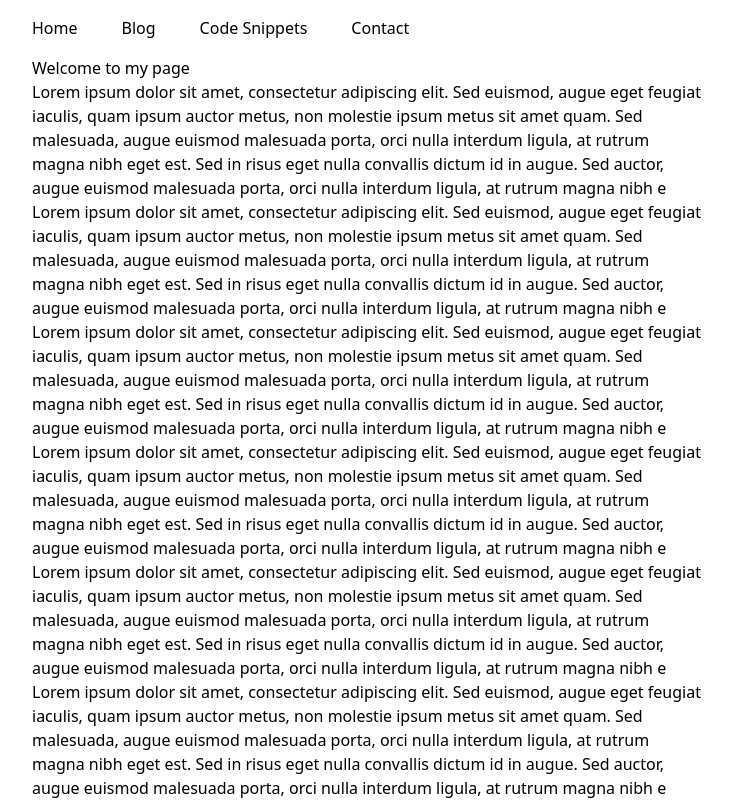
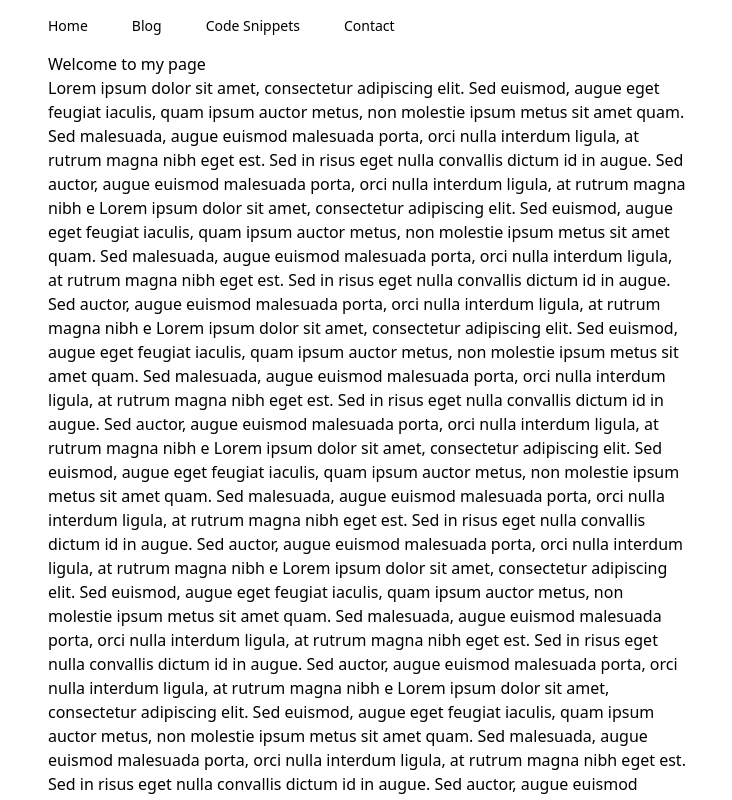
Before and after one commit to brandonleetran/brandonleetran, a Next.js app: page / in a window 1280 px wide. Shown: the whole page, without its empty margins (272-1004 px from the left). Built offline with nearby package versions, Linux system fonts and the light colour scheme.

Commit message:
feat: added glassmorphism hover effects for nav

```diff
--- a/app/layout.tsx
+++ b/app/layout.tsx
@@ -13,7 +13,7 @@ export default function RootLayout({
     <html className="text-3x h-screen overflow-auto">
       <body className="text-black bg-white h-screen w-full overflow-auto">
         <Navigation/>
-        <main className="max-w-2xl m-auto">
+        <main className="max-w-2xl m-auto px-4">
           {children}
         </main>
         <Footer/>
--- a/app/navbar.tsx
+++ b/app/navbar.tsx
@@ -12,24 +12,24 @@ const Navigation = () => {
           </div>
 
           <div className="w-full flex-grow lg:flex lg:items-center lg:w-auto hidden lg:block mt-2 lg:mt-0 bg-transparent text-white p-4 lg:p-0 z-20" id="nav-content">
-          <ul className="list-reset lg:flex flex-1 items-center text-left">
+          <ul className="text-sm font-normal list-reset lg:flex flex-1 items-center text-left">
               <li className="mr-3">
-                <Link className="inline-block py-2 pr-4 text-black font-medium no-underline hover:bg-sky-700" href="/">
+                <Link className="inline-block py-2 px-4 text-black no-underline hover:rounded-md hover:bg-stone-200 transition-all duration-300" href="/">
                   Home
                 </Link>
               </li>
               <li className="mr-3">
-              <Link className="link-item inline-block text-black no-underline hover:text-gray-800 hover:text-underline py-2 px-4 hover:bg-sky-700" href="/blog">
+              <Link className="link-item inline-block text-black no-underline hover:text-gray-800 hover:text-underline py-2 px-4 hover:bg-stone-200 hover:rounded-md transition-all duration-300" href="/blog">
                   Blog
                 </Link>
               </li>
               <li className="mr-3">
-              <Link className="link-item inline-block text-black no-underline hover:text-gray-800 hover:text-underline py-2 px-4 hover:bg-sky-700 " href="/snippets">
+              <Link className="link-item inline-block text-black no-underline hover:text-gray-800 hover:text-underline py-2 px-4 hover:bg-stone-200 hover:rounded-md transition-all duration-300" href="/snippets">
                   Code Snippets
                 </Link>
               </li>
               <li className="mr-3">
-                <Link className="link-item inline-block text-black no-underline hover:text-gray-800 hover:text-underline py-2 px-4 hover:bg-sky-700" href="/contact">
+                <Link className="link-item inline-block text-black no-underline hover:text-gray-800 hover:text-underline py-2 px-4 hover:bg-stone-200 hover:rounded-md transition-all duration-300" href="/contact">
                   Contact
                 </Link>
               </li>
```
